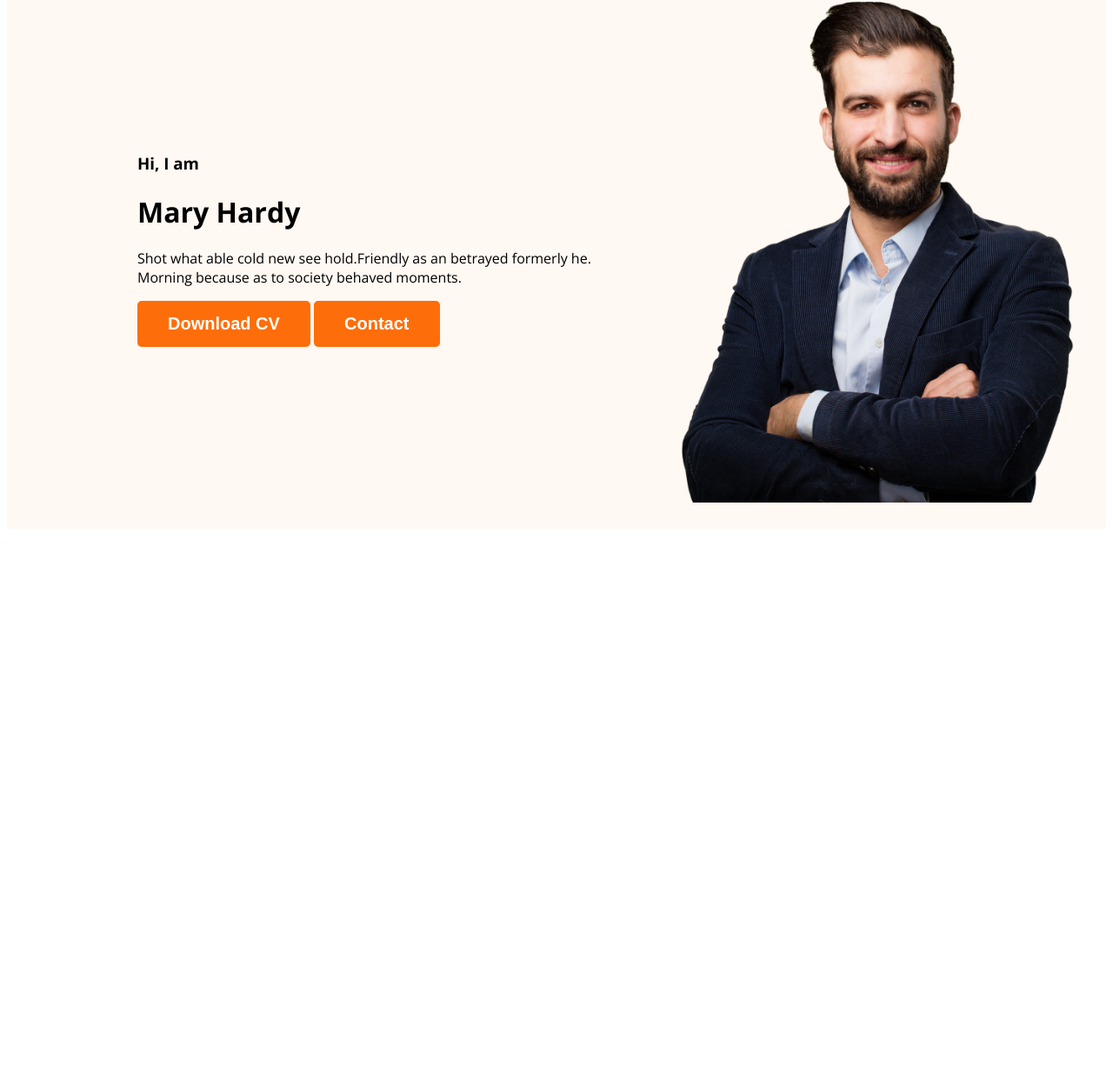
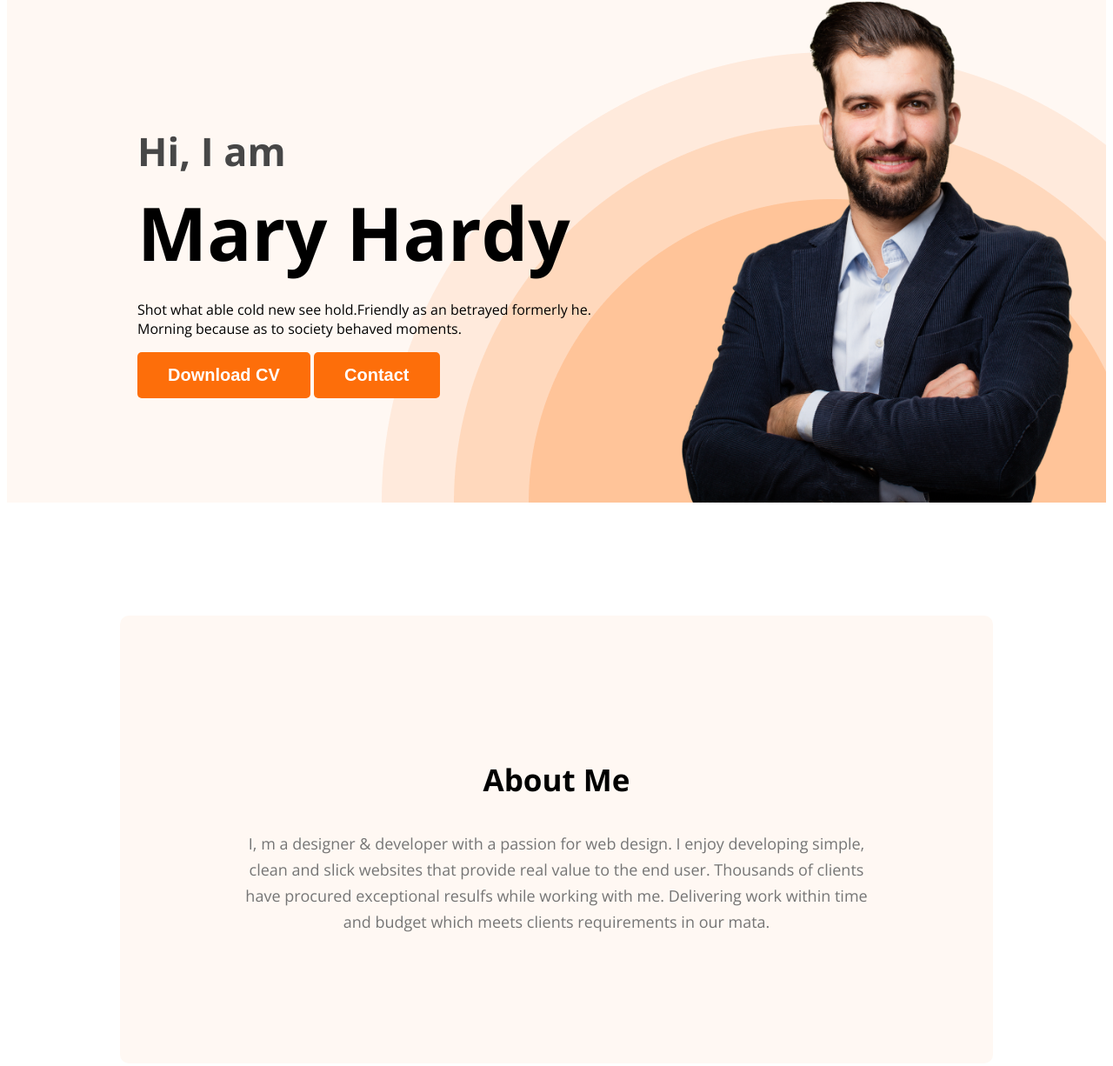
Before and after one commit to abdullah-al-marjuc-talha/web-developer-portfolio, a plain HTML site: page index.html in a window 1280 px wide. Shown: the part 211-1437 px from the top of the page at 87% size. Before the commit the page ends 827 px from the top, so only its background shows below. Drawn offline with nearby package versions, Linux system fonts and the light colour scheme.

Commit message:
main section style added.

```diff
--- a/index.html
+++ b/index.html
@@ -27,7 +27,7 @@
             <div class="banner-content">
                 <h3 class="banner-greeting">Hi, I  am</h3>
                 <h1 class="banner-title">Mary Hardy</h1>
-                <p>
+                <p class="banner-discription">
 
                     Shot what able cold new see hold.Friendly as an betrayed formerly he. Morning because as to society behaved moments.
 
@@ -44,6 +44,20 @@
     </header>
     <main>
 
+        <section class="about">
+            <h3 class="section-title">
+
+                About Me
+
+            </h3>
+
+            <p class="section-description">
+
+                I, m a designer & developer with a passion for web design. I enjoy developing simple, clean and slick websites that provide real value to the end user. Thousands of clients have procured exceptional resulfs while working with me. Delivering work within time and budget which meets clients requirements in our mata.
+
+            </p>
+        </section>
+
     </main>
     <footer>
 
--- a/styles/portfolio.css
+++ b/styles/portfolio.css
@@ -1,21 +1,17 @@
-
 /*common shared style. */
-body
-{
+body {
 
     font-family: 'Open Sans', sans-serif;
 
 }
 
-.text-primary
-{
+.text-primary {
 
     color: #FD6E0A;
 
 }
 
-.btn-primary
-{
+.btn-primary {
 
     border-radius: 5px;
     background: #FD6E0A;
@@ -30,17 +26,15 @@ body
 
 
 /* nav related styles. */
-nav
-{
+nav {
     display: flex;
     justify-content: space-between;
     align-items: center;
-    margin:0 200px;
+    margin: 0 200px;
 }
 
 
-.nav-title
-{
+.nav-title {
 
     color: #181818;
     font-size: 45px;
@@ -49,53 +43,103 @@ nav
 
 }
 
-nav > ul
-{
+nav>ul {
     display: flex;
     align-items: center;
 
 }
 
-nav li
-{
+nav li {
     list-style: none;
     margin-right: 50px;
 }
 
-nav a
-{
+nav a {
     text-decoration: none;
     color: #474747;
 }
 
 /* header related style. */
-.header
-{
+.header {
 
     background-color: #FFF8F3;
+    background-image: url(../images/header_bg.png);
+    background-repeat: no-repeat;
+    background-position: bottom right;
 
 }
 
-.banner
-{
+.banner {
 
-    padding:30px 30px 30px 150px;
+    padding: 30px 30px 0px 150px;
     display: flex;
     align-items: center;
+    justify-content: space-between;
 
 }
 
-.banner .profile-pic
-{
+.banner .profile-pic {
 
     width: 500px;
     height: 600px;
 
 }
 
-.banner-content
-{
+.banner-content {
 
+    max-width: 500px;
+
+}
+
+.banner-greeting {
+
+    font-size: 45px;
+    color: #474747;
+    margin-bottom: 0px;
+
+}
+
+.banner-title {
+
+    font-size: 85px;
+    font-weight: 700;
+    margin-top: 5px;
+    margin-bottom: 20px;
+
+}
+
+.banner-discription {
+
+    width: 585px;
+    margin-top: 20px;
+
+}
+
+
+/* main secton styles. */
+
+/* about section style. */
+.about {
+    padding: 130px;
+    border-radius: 10px;
+    background: #FFF8F3;
+    margin: 130px ;
+}
+
+.section-title {
+
+    color: #181818);
+    text-align: center;
+    font-size: 35px;
+    font-weight: 700;
 
 
 }
+
+.section-description {
+    color:#757575;
+    text-align: center;
+    font-size: 18px;
+    font-weight: 400;
+    line-height: 30px;
+}
```
